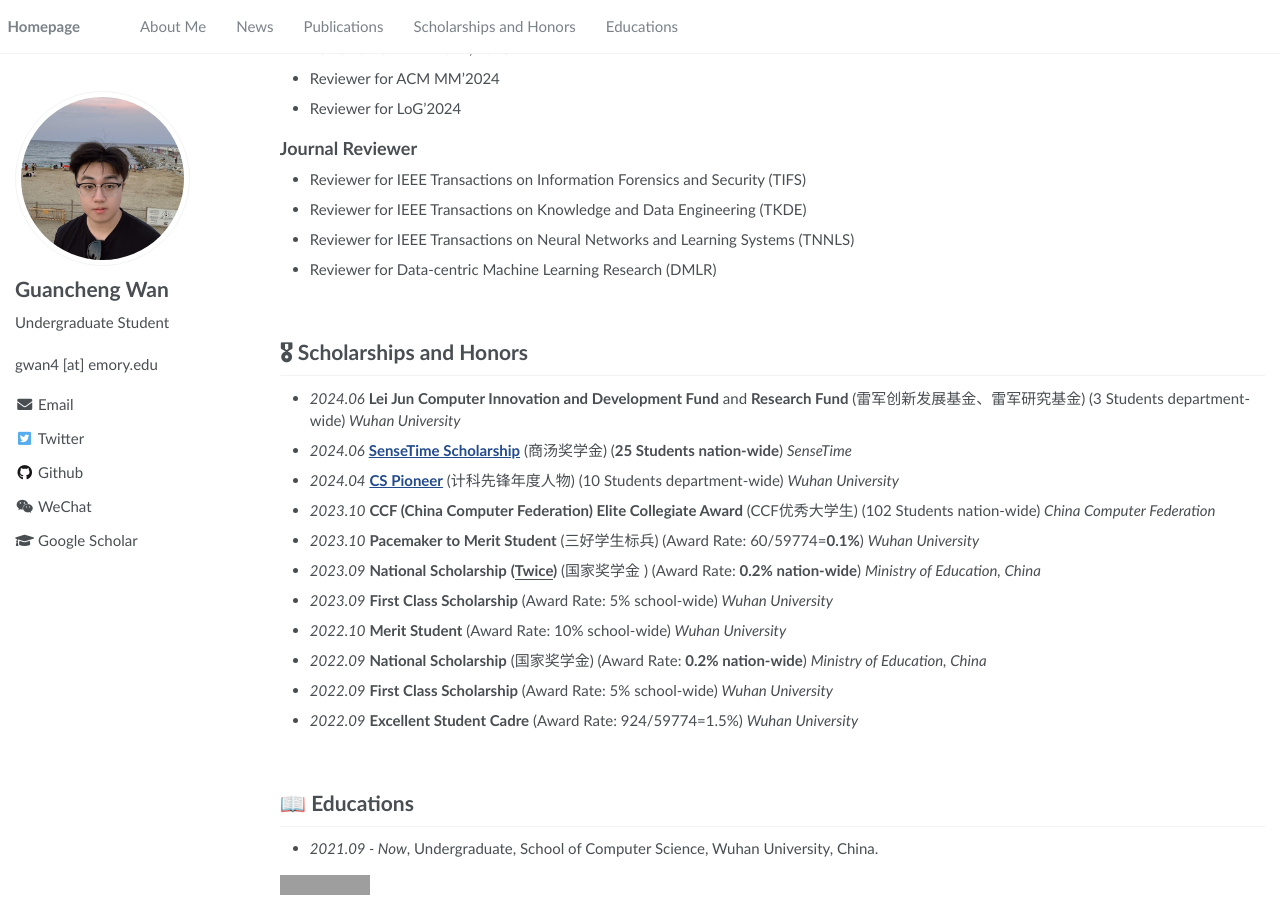
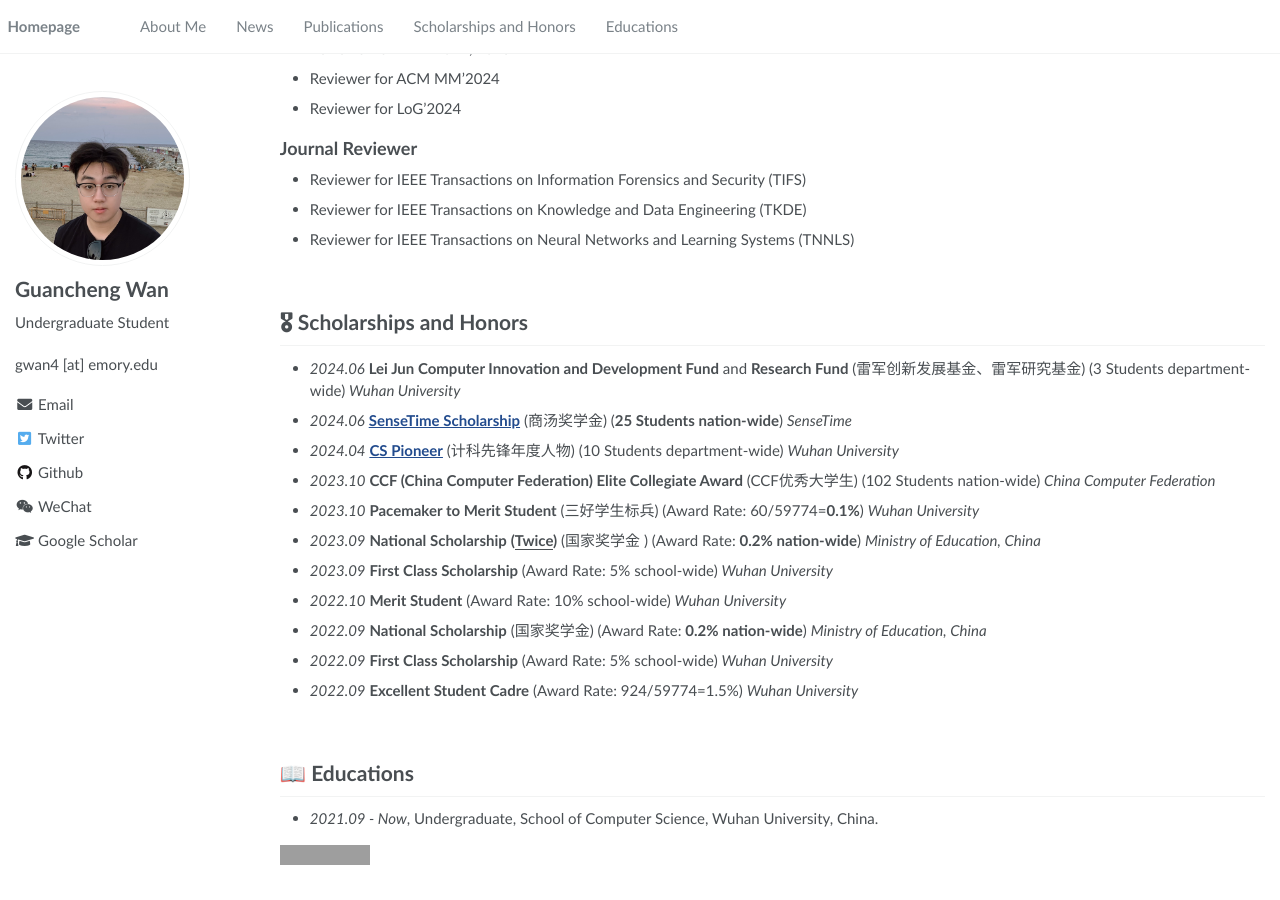
Before and after one commit to SuHui03/guanchengWan.github.io, a Jekyll site: the page built from _pages/about.md, in a window 1280 px wide and 900 px high, scrolled down 2837 px. Built offline with Jekyll 4.4.1, drawn with Linux system fonts in a browser that asks for light colours; grey boxes are pictures that could not be loaded.

Commit message:
Update about.md

```diff
--- a/_pages/about.md
+++ b/_pages/about.md
@@ -276,7 +276,7 @@ Generalizable Federated Graph Learning under Homophily Heterogeneity
 - Reviewer for IEEE Transactions on Information Forensics and Security (TIFS)
 - Reviewer for IEEE Transactions on Knowledge and Data Engineering (TKDE)
 - Reviewer for IEEE Transactions on Neural Networks and Learning Systems (TNNLS)
-- Reviewer for Data-centric Machine Learning Research (DMLR)
+<!-- - Reviewer for Data-centric Machine Learning Research (DMLR) -->
 
 
 <br/>
```
